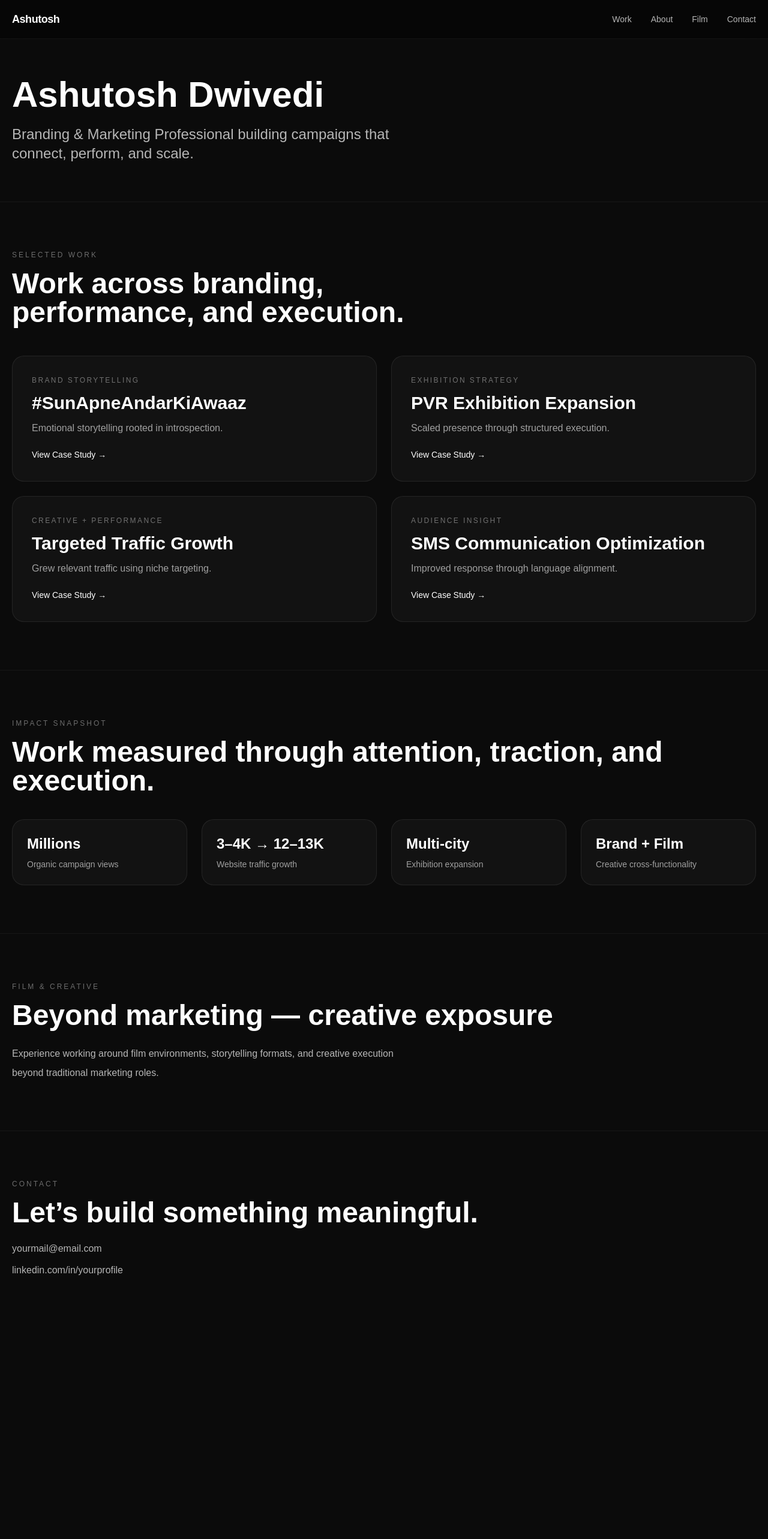
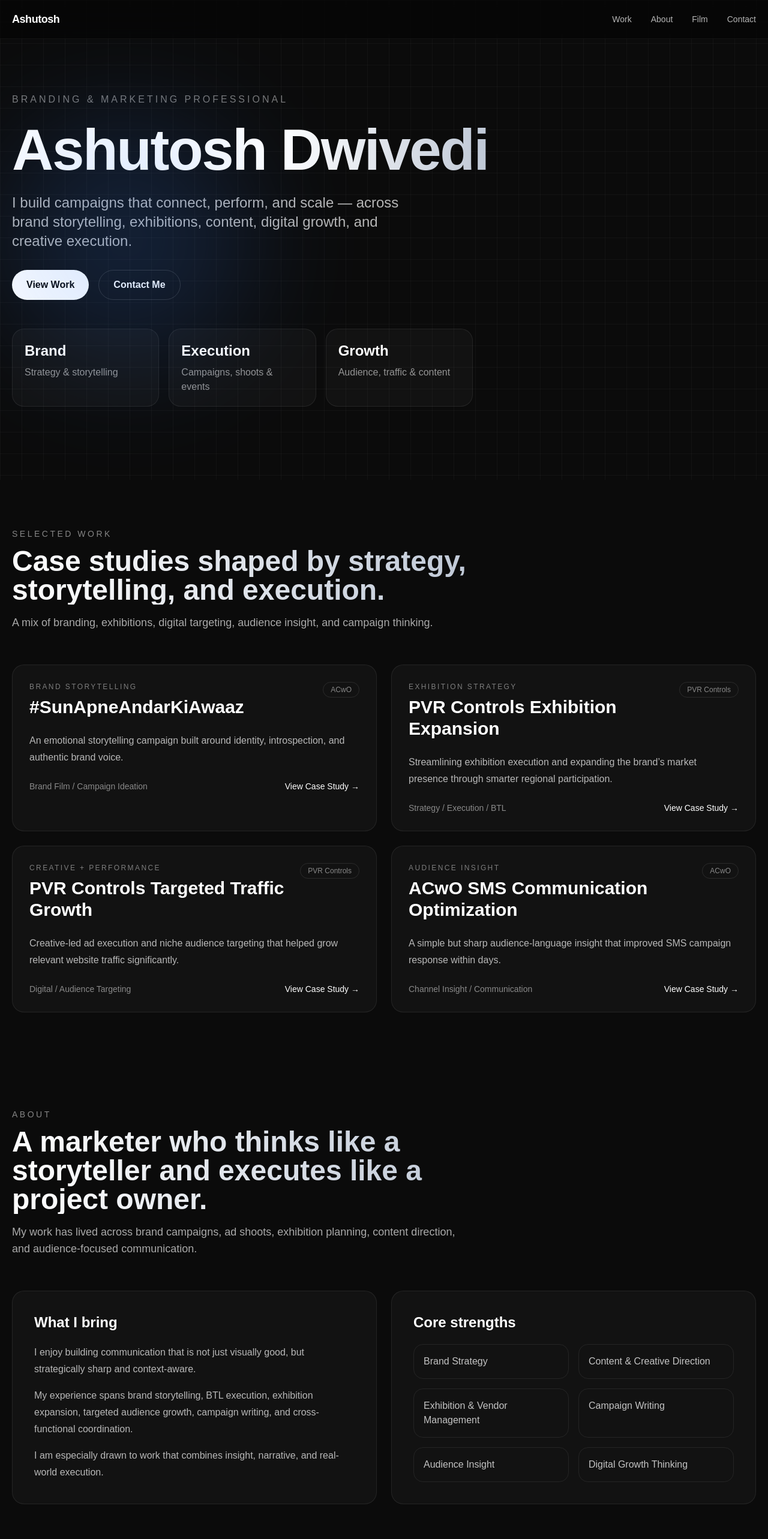
Before and after one commit to Ashutoshdwi/Ashutosh_Branding_Marketing_Professional, a Next.js app: page / in a window 1280 px wide. Shown: the top 2566 px of the page at 60% size. Before the commit the page ends 2210 px from the top, so only its background shows below. Built offline with nearby package versions, Linux system fonts and the light colour scheme.

Commit message:
Update page.tsx

```diff
--- a/app/page.tsx
+++ b/app/page.tsx
@@ -1,200 +1,214 @@
 import Navbar from "../components/Navbar";
-import Link from "next/link";
+import SectionHeading from "../components/SectionHeading";
+import CaseCard from "../components/CaseCard";
+import StatCard from "../components/StatCard";
+import { caseStudies } from "../data/caseStudies";
 
 export default function Home() {
   return (
-    <main className="min-h-screen">
+    <main className="relative overflow-hidden">
       <Navbar />
 
-      {/* HERO */}
-      <section className="pt-28 md:pt-32 pb-16 border-b border-white/5">
-        <div className="container-main">
-          <h1 className="text-4xl md:text-6xl font-bold leading-tight max-w-3xl">
-            Ashutosh Dwivedi
-          </h1>
-
-          <p className="mt-5 text-lg md:text-2xl text-white/70 max-w-2xl leading-8">
-            Branding & Marketing Professional building campaigns that connect,
-            perform, and scale.
-          </p>
-        </div>
-      </section>
-
-      {/* CASE STUDIES (SIMPLIFIED) */}
-      <section className="section-space">
-        <div className="container-main">
-
-          <div className="mb-12">
-            <p className="text-xs uppercase tracking-[0.25em] text-white/40 mb-4">
-              Selected Work
+      <section className="relative min-h-screen flex items-center grid-bg">
+        <div className="hero-glow top-[18%] left-[10%]" />
+        <div className="container-main pt-28 md:pt-32 pb-16 md:pb-24">
+          <div className="max-w-4xl">
+            <p className="text-sm md:text-base uppercase tracking-[0.25em] text-white/45 mb-6">
+              Branding & Marketing Professional
             </p>
 
-            <h2 className="text-3xl md:text-5xl font-bold leading-tight max-w-2xl">
-              Work across branding, performance, and execution.
-            </h2>
-          </div>
+            <h1 className="text-5xl md:text-7xl lg:text-8xl font-bold leading-[0.98] tracking-tight">
+              Ashutosh <span className="gradient-text">Dwivedi</span>
+            </h1>
 
-          <div className="grid grid-cols-1 md:grid-cols-2 gap-6">
+            <p className="mt-6 max-w-2xl text-lg md:text-2xl text-white/70 leading-8">
+              I build campaigns that connect, perform, and scale — across brand
+              storytelling, exhibitions, content, digital growth, and creative
+              execution.
+            </p>
 
-            <Link href="/work/acwo-inner-voice" className="group card-dark p-6 md:p-8 hover:border-white/20">
-              <p className="text-xs uppercase tracking-[0.2em] text-white/40 mb-3">
-                Brand Storytelling
-              </p>
+            <div className="mt-8 flex flex-col sm:flex-row gap-4">
+              <a
+                href="#work"
+                className="inline-flex items-center justify-center rounded-full bg-white text-black px-6 py-3 font-semibold"
+              >
+                View Work
+              </a>
+              <a
+                href="#contact"
+                className="inline-flex items-center justify-center rounded-full border border-white/15 px-6 py-3 font-semibold text-white"
+              >
+                Contact Me
+              </a>
+            </div>
 
-              <h3 className="text-2xl md:text-3xl font-semibold mb-3">
-                #SunApneAndarKiAwaaz
-              </h3>
-
-              <p className="text-white/60 mb-5">
-                Emotional storytelling rooted in introspection.
-              </p>
-
-              <span className="text-sm group-hover:underline">
-                View Case Study →
-              </span>
-            </Link>
-
-            <Link href="/work/pvr-exhibitions" className="group card-dark p-6 md:p-8 hover:border-white/20">
-              <p className="text-xs uppercase tracking-[0.2em] text-white/40 mb-3">
-                Exhibition Strategy
-              </p>
-
-              <h3 className="text-2xl md:text-3xl font-semibold mb-3">
-                PVR Exhibition Expansion
-              </h3>
-
-              <p className="text-white/60 mb-5">
-                Scaled presence through structured execution.
-              </p>
-
-              <span className="text-sm group-hover:underline">
-                View Case Study →
-              </span>
-            </Link>
-
-            <Link href="/work/pvr-traffic-growth" className="group card-dark p-6 md:p-8 hover:border-white/20">
-              <p className="text-xs uppercase tracking-[0.2em] text-white/40 mb-3">
-                Creative + Performance
-              </p>
-
-              <h3 className="text-2xl md:text-3xl font-semibold mb-3">
-                Targeted Traffic Growth
-              </h3>
-
-              <p className="text-white/60 mb-5">
-                Grew relevant traffic using niche targeting.
-              </p>
-
-              <span className="text-sm group-hover:underline">
-                View Case Study →
-              </span>
-            </Link>
-
-            <Link href="/work/acwo-sms-optimization" className="group card-dark p-6 md:p-8 hover:border-white/20">
-              <p className="text-xs uppercase tracking-[0.2em] text-white/40 mb-3">
-                Audience Insight
-              </p>
-
-              <h3 className="text-2xl md:text-3xl font-semibold mb-3">
-                SMS Communication Optimization
-              </h3>
-
-              <p className="text-white/60 mb-5">
-                Improved response through language alignment.
-              </p>
-
-              <span className="text-sm group-hover:underline">
-                View Case Study →
-              </span>
-            </Link>
-
+            <div className="mt-12 grid grid-cols-1 sm:grid-cols-3 gap-4 max-w-3xl">
+              <div className="card-dark p-5">
+                <div className="text-2xl font-bold">Brand</div>
+                <div className="text-white/55 mt-2">Strategy & storytelling</div>
+              </div>
+              <div className="card-dark p-5">
+                <div className="text-2xl font-bold">Execution</div>
+                <div className="text-white/55 mt-2">Campaigns, shoots & events</div>
+              </div>
+              <div className="card-dark p-5">
+                <div className="text-2xl font-bold">Growth</div>
+                <div className="text-white/55 mt-2">Audience, traffic & content</div>
+              </div>
+            </div>
           </div>
         </div>
       </section>
 
-      {/* IMPACT SNAPSHOT */}
-      <section className="section-space border-t border-white/5">
+      <section id="work" className="section-space">
         <div className="container-main">
+          <SectionHeading
+            eyebrow="Selected Work"
+            title="Case studies shaped by strategy, storytelling, and execution."
+            description="A mix of branding, exhibitions, digital targeting, audience insight, and campaign thinking."
+          />
 
-          <p className="text-xs uppercase tracking-[0.25em] text-white/40 mb-4">
-            Impact Snapshot
-          </p>
-
-          <h2 className="text-3xl md:text-5xl font-bold mb-10">
-            Work measured through attention, traction, and execution.
-          </h2>
-
-          <div className="grid grid-cols-1 md:grid-cols-2 lg:grid-cols-4 gap-6">
-
-            <div className="card-dark p-6">
-              <h3 className="text-2xl font-semibold mb-2">Millions</h3>
-              <p className="text-white/60 text-sm">Organic campaign views</p>
-            </div>
-
-            <div className="card-dark p-6">
-              <h3 className="text-2xl font-semibold mb-2">3–4K → 12–13K</h3>
-              <p className="text-white/60 text-sm">Website traffic growth</p>
-            </div>
-
-            <div className="card-dark p-6">
-              <h3 className="text-2xl font-semibold mb-2">Multi-city</h3>
-              <p className="text-white/60 text-sm">Exhibition expansion</p>
-            </div>
-
-            <div className="card-dark p-6">
-              <h3 className="text-2xl font-semibold mb-2">Brand + Film</h3>
-              <p className="text-white/60 text-sm">Creative cross-functionality</p>
-            </div>
-
+          <div className="grid grid-cols-1 md:grid-cols-2 gap-6">
+            {caseStudies.map((item) => (
+              <CaseCard key={item.slug} data={item} />
+            ))}
           </div>
         </div>
       </section>
 
-      {/* FILM SECTION */}
-      <section className="section-space border-t border-white/5">
+      <section id="about" className="section-space">
         <div className="container-main">
+          <SectionHeading
+            eyebrow="About"
+            title="A marketer who thinks like a storyteller and executes like a project owner."
+            description="My work has lived across brand campaigns, ad shoots, exhibition planning, content direction, and audience-focused communication."
+          />
 
-          <p className="text-xs uppercase tracking-[0.25em] text-white/40 mb-4">
-            Film & Creative
-          </p>
+          <div className="grid grid-cols-1 lg:grid-cols-2 gap-6">
+            <div className="card-dark p-7 md:p-9">
+              <h3 className="text-2xl font-bold mb-5">What I bring</h3>
+              <div className="space-y-4 text-white/70 leading-7">
+                <p>
+                  I enjoy building communication that is not just visually good,
+                  but strategically sharp and context-aware.
+                </p>
+                <p>
+                  My experience spans brand storytelling, BTL execution,
+                  exhibition expansion, targeted audience growth, campaign
+                  writing, and cross-functional coordination.
+                </p>
+                <p>
+                  I am especially drawn to work that combines insight, narrative,
+                  and real-world execution.
+                </p>
+              </div>
+            </div>
 
-          <h2 className="text-3xl md:text-5xl font-bold mb-6">
-            Beyond marketing — creative exposure
-          </h2>
-
-          <p className="text-white/70 max-w-2xl leading-8">
-            Experience working around film environments, storytelling formats,
-            and creative execution beyond traditional marketing roles.
-          </p>
-
+            <div className="card-dark p-7 md:p-9">
+              <h3 className="text-2xl font-bold mb-5">Core strengths</h3>
+              <div className="grid grid-cols-1 sm:grid-cols-2 gap-4 text-white/75">
+                <div className="soft-border rounded-2xl p-4">Brand Strategy</div>
+                <div className="soft-border rounded-2xl p-4">
+                  Content & Creative Direction
+                </div>
+                <div className="soft-border rounded-2xl p-4">
+                  Exhibition & Vendor Management
+                </div>
+                <div className="soft-border rounded-2xl p-4">
+                  Campaign Writing
+                </div>
+                <div className="soft-border rounded-2xl p-4">
+                  Audience Insight
+                </div>
+                <div className="soft-border rounded-2xl p-4">
+                  Digital Growth Thinking
+                </div>
+              </div>
+            </div>
+          </div>
         </div>
       </section>
 
-      {/* CONTACT */}
-      <section id="contact" className="section-space border-t border-white/5">
+      <section className="section-space">
         <div className="container-main">
+          <SectionHeading
+            eyebrow="Impact Snapshot"
+            title="Work measured through attention, traction, and better execution."
+          />
 
-          <p className="text-xs uppercase tracking-[0.25em] text-white/40 mb-4">
-            Contact
-          </p>
-
-          <h2 className="text-3xl md:text-5xl font-bold mb-6">
-            Let’s build something meaningful.
-          </h2>
-
-          <div className="space-y-3 text-white/70">
-            <a href="mailto:yourmail@email.com" className="block hover:text-white">
-              yourmail@email.com
-            </a>
-
-            <a href="https://linkedin.com/in/yourprofile" target="_blank" className="block hover:text-white">
-              linkedin.com/in/yourprofile
-            </a>
+          <div className="grid grid-cols-1 md:grid-cols-2 lg:grid-cols-4 gap-5">
+            <StatCard value="Millions" label="Organic campaign views" />
+            <StatCard value="3–4K → 12–13K" label="Website traffic growth" />
+            <StatCard value="Multi-city" label="Expanded exhibition presence" />
+            <StatCard value="Brand + Film" label="Creative cross-functionality" />
           </div>
-
         </div>
       </section>
 
+      <section id="film" className="section-space">
+        <div className="container-main">
+          <SectionHeading
+            eyebrow="Film & Creative"
+            title="Beyond marketing — creative writing, ad-shoot exposure, and production understanding."
+            description="A strong part of my work sits at the intersection of brand communication and screen storytelling."
+          />
+
+          <div className="grid grid-cols-1 md:grid-cols-3 gap-6">
+            <div className="card-dark p-6">
+              <h3 className="text-xl font-bold mb-3">Screenwriting</h3>
+              <p className="text-white/65 leading-7">
+                Worked on launch campaign ads focused on establishing brand tone
+                while communicating product features clearly.
+              </p>
+            </div>
+
+            <div className="card-dark p-6">
+              <h3 className="text-xl font-bold mb-3">On-set Assistance</h3>
+              <p className="text-white/65 leading-7">
+                Assisted directors on ad film sets and developed practical
+                understanding of shoot flow, coordination, and execution.
+              </p>
+            </div>
+
+            <div className="card-dark p-6">
+              <h3 className="text-xl font-bold mb-3">Pre & Post Knowledge</h3>
+              <p className="text-white/65 leading-7">
+                Familiar with scripting, prep, shot thinking, and how edits shape
+                the final communication outcome.
+              </p>
+            </div>
+          </div>
+        </div>
+      </section>
+
+      <section id="contact" className="section-space">
+        <div className="container-main">
+          <div className="card-dark p-7 md:p-10">
+            <SectionHeading
+              eyebrow="Contact"
+              title="Let’s build something meaningful."
+              description="Open to branding, marketing, content, campaign, and creative opportunities."
+            />
+
+            <div className="grid grid-cols-1 md:grid-cols-3 gap-5 text-white/75">
+              <div className="soft-border rounded-2xl p-5">
+                <div className="text-white/45 text-sm mb-2">Email</div>
+                <div className="font-semibold">yourmail@example.com</div>
+              </div>
+
+              <div className="soft-border rounded-2xl p-5">
+                <div className="text-white/45 text-sm mb-2">LinkedIn</div>
+                <div className="font-semibold">linkedin.com/in/yourprofile</div>
+              </div>
+
+              <div className="soft-border rounded-2xl p-5">
+                <div className="text-white/45 text-sm mb-2">Location</div>
+                <div className="font-semibold">India</div>
+              </div>
+            </div>
+          </div>
+        </div>
+      </section>
     </main>
   );
 }
```
